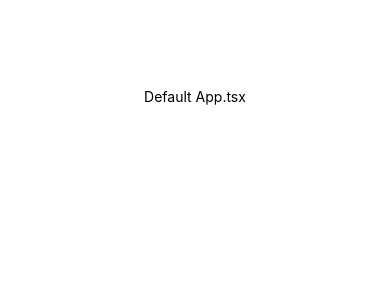
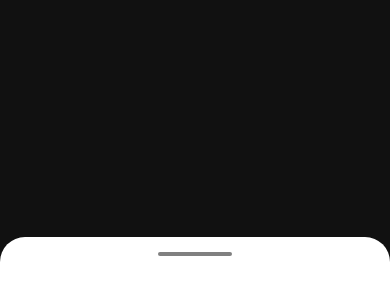
Before and after one commit to iaxelrad/React-Native-Reanimated-2, a React Native app: screen / in a window 390 px wide. Shown: the part 326-626 px from the top of the page. Built offline with nearby package versions, Linux system fonts and the light colour scheme.

Commit message:
Initial Setup

```diff
--- a/App.tsx
+++ b/App.tsx
@@ -1,21 +1,24 @@
 import React from 'react';
-import {StatusBar, StyleSheet, Text, View} from 'react-native';
+import {StatusBar, StyleSheet, View} from 'react-native';
+import {GestureHandlerRootView} from 'react-native-gesture-handler';
+import BottomSheet from './components/BottomSheet';
 
 const App = () => {
   return (
-    <View style={styles.container}>
-      <StatusBar barStyle="default" />
-      <Text>Default App.tsx</Text>
-    </View>
+    <GestureHandlerRootView style={styles.gestureRoot}>
+      <View style={styles.container}>
+        <StatusBar barStyle="light-content" />
+        <BottomSheet />
+      </View>
+    </GestureHandlerRootView>
   );
 };
 
 const styles = StyleSheet.create({
+  gestureRoot: {flex: 1},
   container: {
     flex: 1,
-    backgroundColor: 'white',
-    justifyContent: 'center',
-    alignItems: 'center',
+    backgroundColor: '#111',
   },
 });
 
--- /dev/null
+++ b/components/BottomSheet.tsx
@@ -0,0 +1,32 @@
+import React from 'react';
+import {Dimensions, StyleSheet, View} from 'react-native';
+
+const {height: SCREEN_HEIGHT} = Dimensions.get('window');
+const BottomSheet = () => {
+  return (
+    <View style={styles.container}>
+      <View style={styles.line} />
+    </View>
+  );
+};
+
+export default BottomSheet;
+
+const styles = StyleSheet.create({
+  container: {
+    backgroundColor: 'white',
+    height: SCREEN_HEIGHT,
+    width: '100%',
+    position: 'absolute',
+    top: SCREEN_HEIGHT / 1.5,
+    borderRadius: 25,
+  },
+  line: {
+    width: 74,
+    height: 4,
+    backgroundColor: 'grey',
+    alignSelf: 'center',
+    marginVertical: 15,
+    borderRadius: 2,
+  },
+});
```
